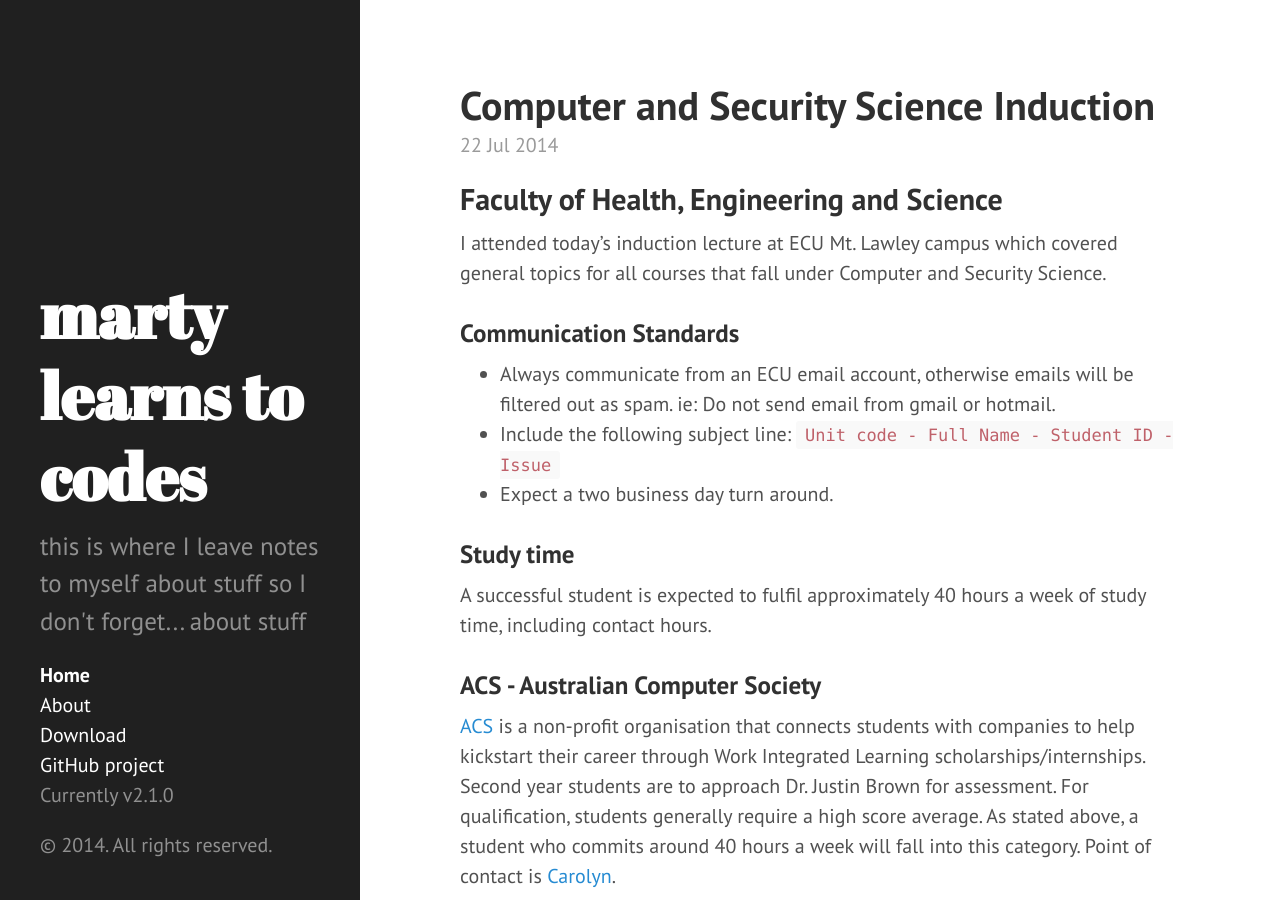
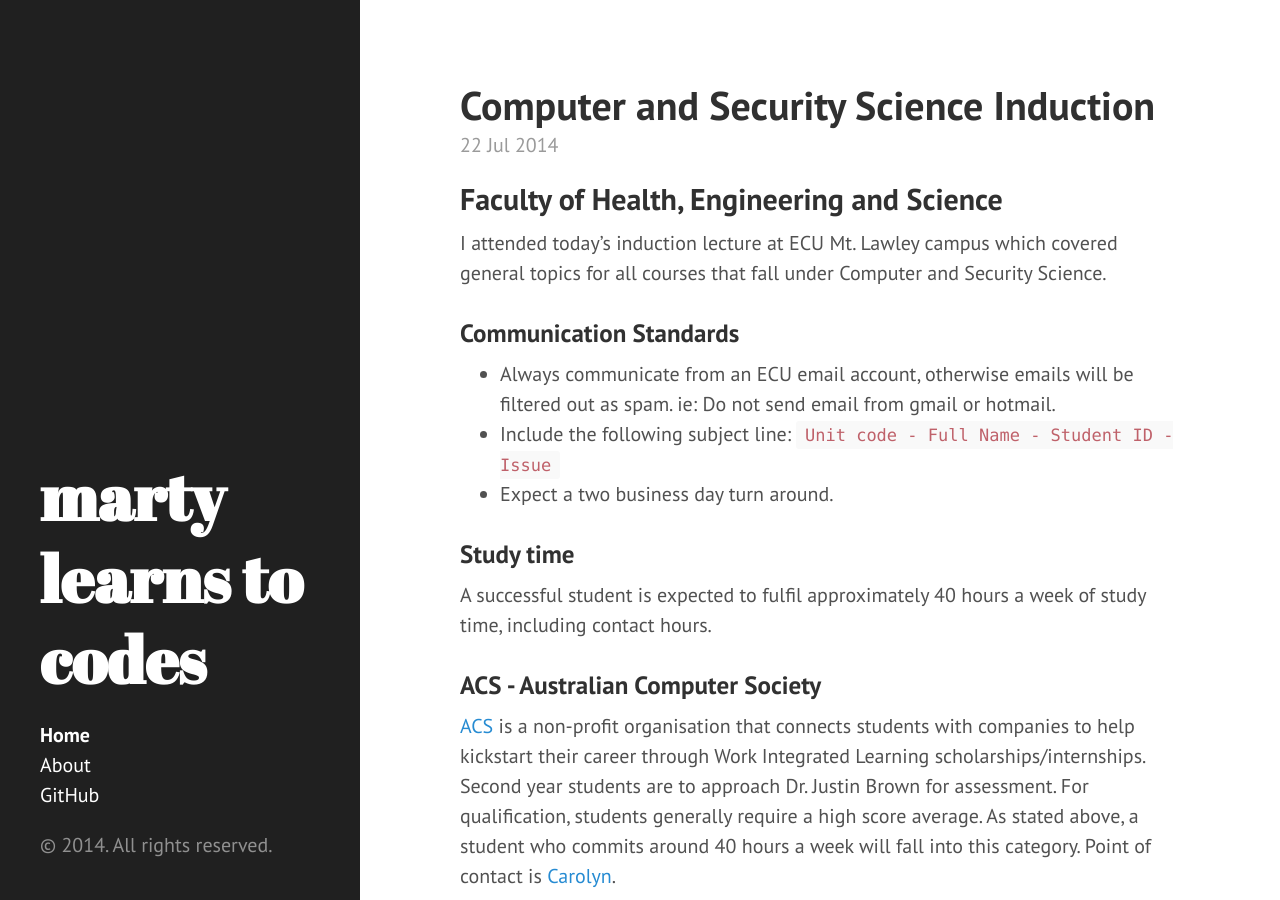
Before and after one commit to martymcflywa/martymcflywa.github.io, a Jekyll site: the page built from index.html, in a window 1280 px wide and 900 px high. Built offline with Jekyll 4.4.1, drawn with Linux system fonts in a browser that asks for light colours; Markdown is read by kramdown in place of the engine named in the settings; the list of posts is cut into pages by our own code.

Commit message:
removed tagline, modified links in sidebar

```diff
--- a/_config.yml
+++ b/_config.yml
@@ -1,7 +1,7 @@
 # Site settings
 title: marty learns to codes
 tagline: marty learns to codes
-description: "this is where I leave notes to myself about stuff so I don't forget... about stuff"
+description:
 baseurl: /
 url: http://martymcflywa.github.io/martymcflywa/
 version: 2.1.0
--- a/_includes/sidebar.html
+++ b/_includes/sidebar.html
@@ -26,9 +26,7 @@
         {% endif %}
       {% endfor %}
 
-      <a class="sidebar-nav-item" href="{{ site.github.repo }}/archive/v{{ site.version }}.zip">Download</a>
-      <a class="sidebar-nav-item" href="{{ site.github.repo }}">GitHub project</a>
-      <span class="sidebar-nav-item">Currently v{{ site.version }}</span>
+      <a class="sidebar-nav-item" href="{{ site.github.repo }}">GitHub</a>
     </nav>
 
     <p>&copy; {{ site.time | date: '%Y' }}. All rights reserved.</p>
```
